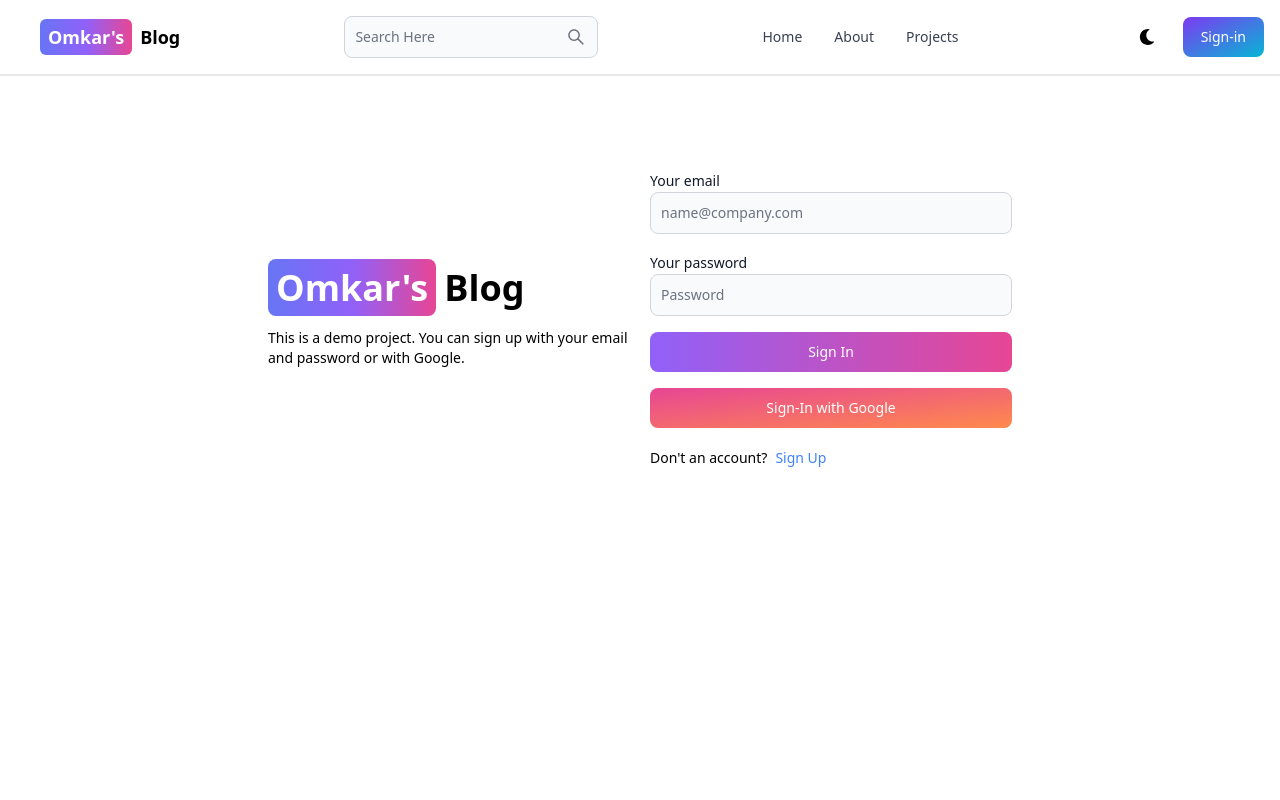
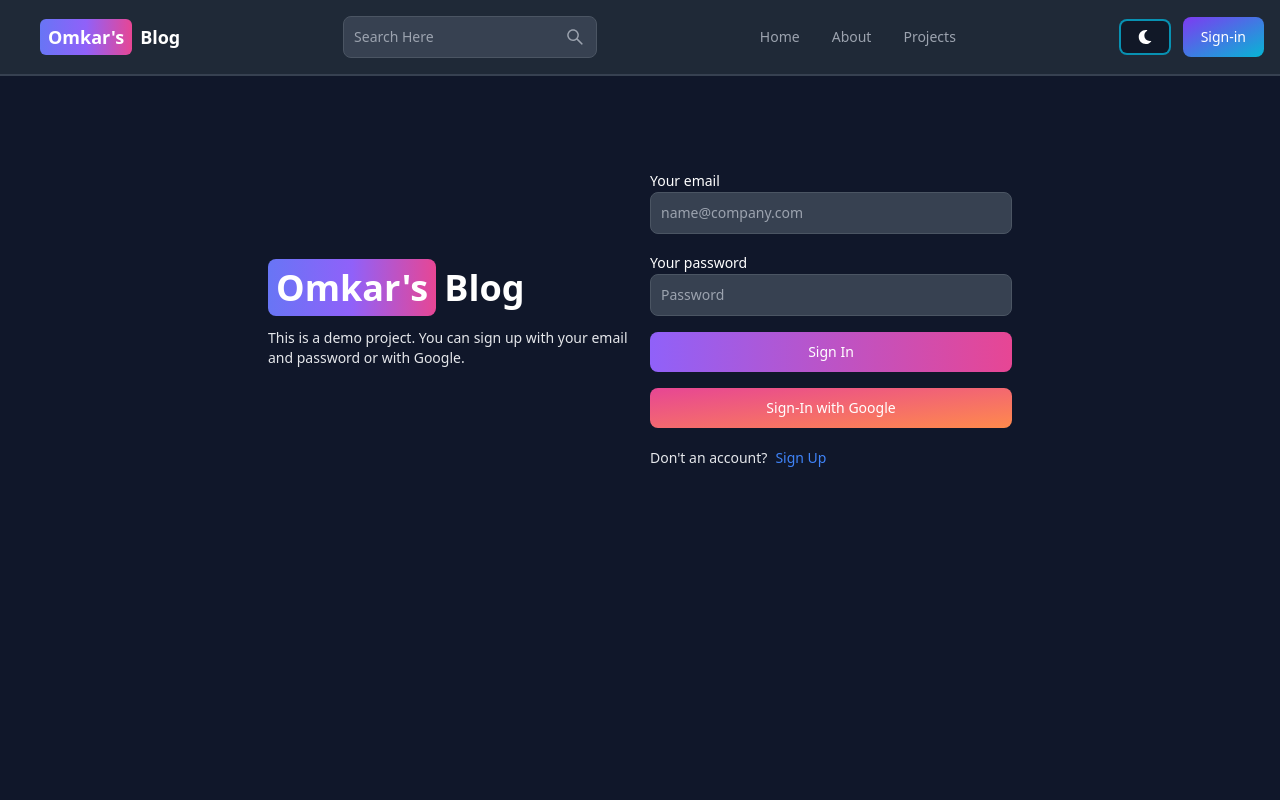
Before and after one commit to omkarkumarpathak/MERN-Blog-App, a React (Vite) app: page /sign-in in a window 1280 px wide. Shown: the top 800 px of the page. Built offline with nearby package versions, Linux system fonts and the light colour scheme.

Commit message:
Added DarkMode Functionality

```diff
--- a/src/components/Header.jsx
+++ b/src/components/Header.jsx
@@ -1,14 +1,16 @@
 import { Avatar, Button, Dropdown, Navbar, TextInput } from 'flowbite-react';
 import { Link, useLocation } from 'react-router-dom';
 import { AiOutlineSearch } from 'react-icons/ai'
-import { FaMoon } from 'react-icons/fa';
-import { useSelector } from 'react-redux';
+import { FaMoon, FaSun } from 'react-icons/fa';
+import { useSelector, useDispatch } from 'react-redux';
+import { toggleTheme } from '../redux/theme/themeSlice'
 
 export default function Header() {
 
+  const dispatch = useDispatch();
   const path = useLocation().pathname;
   const { currentUser } = useSelector(state => state.user);
-
+  const { theme } = useSelector(state => state.theme);
 
   return (
     <Navbar className='border-b-2 p-4'>
@@ -36,7 +38,12 @@ export default function Header() {
 
 
       <div className='flex gap-3 md:order-2 items-center'>
-        <FaMoon className='w-12 h-4 cursor-pointer hidden md:inline' />
+
+        <Button className='cursor-pointer hidden md:inline'
+          outline onClick={() => dispatch(toggleTheme())}>
+          {theme==='light'?<FaSun/> : <FaMoon/>}
+        </Button>
+
 
         {currentUser ?
           (
@@ -56,8 +63,8 @@ export default function Header() {
               </Link>
 
               <Dropdown.Item>
-                  Sign out
-                </Dropdown.Item>
+                Sign out
+              </Dropdown.Item>
 
 
             </Dropdown>
@@ -95,6 +102,6 @@ export default function Header() {
 
 
 
-    </Navbar>
+    </Navbar >
   )
 }
--- /dev/null
+++ b/src/components/ThemeChange.jsx
@@ -0,0 +1,16 @@
+import React from 'react'
+import { useSelector } from 'react-redux'
+
+export default function ThemeChange({children}) {
+
+    const {theme} =useSelector((state)=>state.theme);
+
+  return (
+    <div className={theme} >
+      <div className='bg-white text-gray-700 dark:text-gray-200
+       dark:bg-[rgb(16,23,42)] min-h-screen'>
+      {children}
+      </div>
+    </div>
+  )
+}
--- a/src/main.jsx
+++ b/src/main.jsx
@@ -6,11 +6,15 @@ import { store } from './redux/store.js';
 import { Provider } from 'react-redux';
 import { PersistGate } from 'redux-persist/integration/react';
 import { persistor } from './redux/store.js';
+import ThemeChange from './components/ThemeChange.jsx'
 
 ReactDOM.createRoot(document.getElementById('root')).render(
   <PersistGate persistor={persistor}>
     <Provider store={store}>
+      <ThemeChange>
         <App />
+      </ThemeChange>
+
     </Provider>
   </PersistGate>
 );
--- a/src/redux/store.js
+++ b/src/redux/store.js
@@ -1,10 +1,12 @@
 import { configureStore, combineReducers } from '@reduxjs/toolkit';
 import userReducer from './user/userSlice';
+import themeReducer from './theme/themeSlice'
 import { persistReducer, persistStore } from 'redux-persist';
 import storage from 'redux-persist/lib/storage';
 
 const rootReducer = combineReducers({
   user: userReducer,
+  theme:themeReducer,
 });
 
 const persistConfig = {
--- /dev/null
+++ b/src/redux/theme/themeSlice.js
@@ -0,0 +1,17 @@
+import {createSlice} from '@reduxjs/toolkit';
+
+const initialState={
+    theme:'dark',
+}
+const themeSlice=createSlice({
+    name:'theme',
+    initialState,
+    reducers:{
+        toggleTheme:(state)=>{
+            state.theme=state.theme==='light'?'dark':'light';
+        },
+    }
+});
+
+export const {toggleTheme}=themeSlice.actions;
+export default themeSlice.reducer;
--- a/src/redux/user/userSlice.js
+++ b/src/redux/user/userSlice.js
@@ -1,4 +1,4 @@
-import { createSlice, current } from "@reduxjs/toolkit";
+import { createSlice } from "@reduxjs/toolkit";
 
 const initialState={
     currentUser:null,
@@ -23,7 +23,6 @@ const userSlice=createSlice({
             state.loading=false;
             state.error=action.payload;
         },
-
     },
 });
 
```
